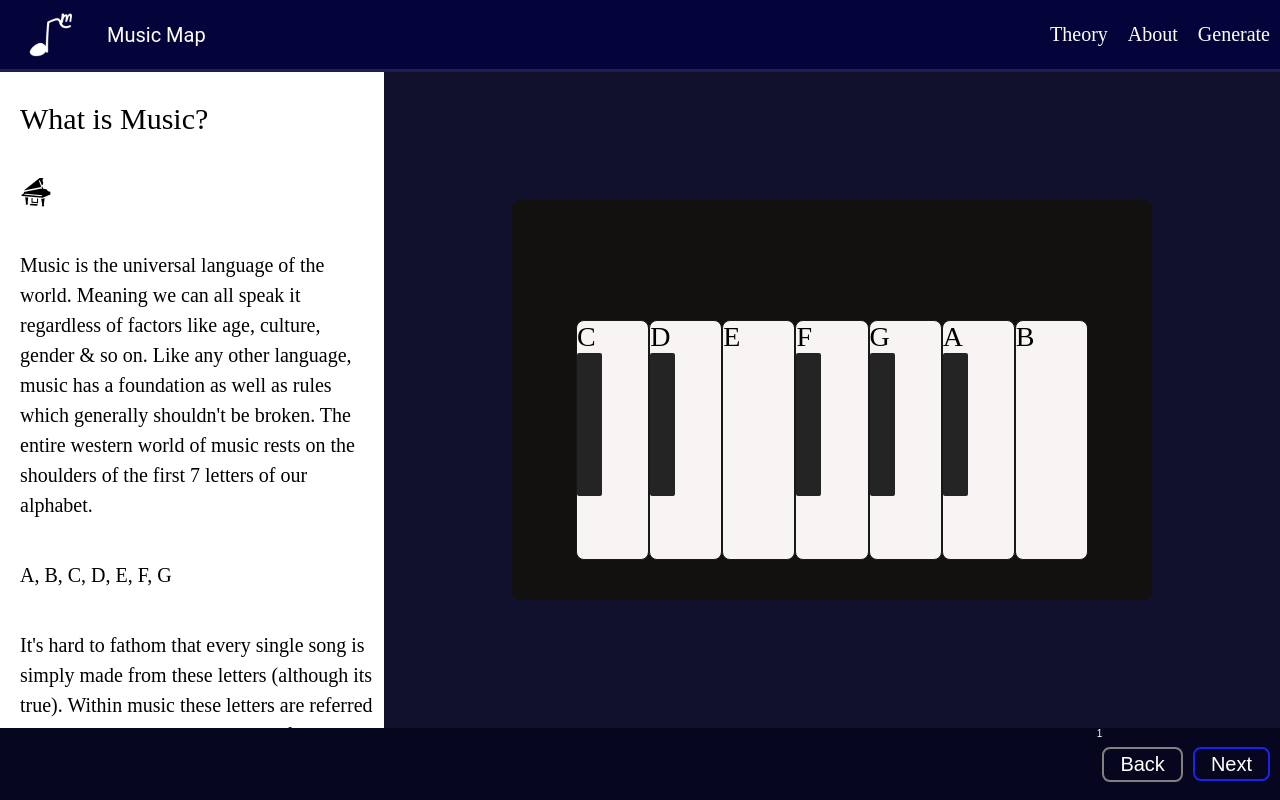
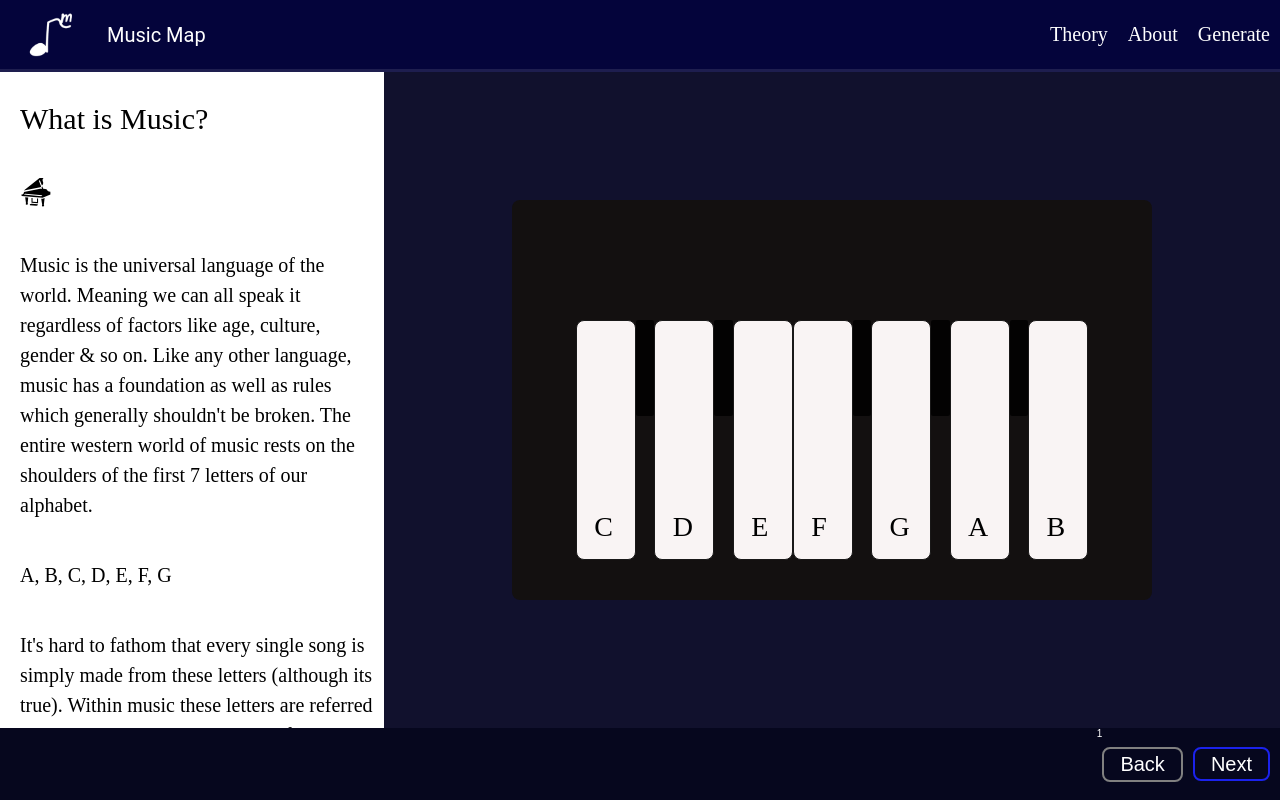
Before and after one commit to marshall-edmond/music-theory, a React (Vite) app in the folder frontend/: page /theory/notes in a window 1280 px wide. Built offline with nearby package versions, Linux system fonts and the light colour scheme.

Commit message:
Black and white keys are now siblings

```diff
--- a/frontend/src/components/Piano.tsx
+++ b/frontend/src/components/Piano.tsx
@@ -1,4 +1,5 @@
 import styles from '../styles/Piano.module.css';
+import React from 'react';
 
 interface PianoProps {
     activeNotes?: string[];
@@ -23,23 +24,26 @@ export default function Piano({ activeNotes = [], onPlay }: PianoProps) {
         <div className={styles.pianoContainer}>
             <div className={styles.keys}>
                 {OCTAVE.map((key) => (
+                    /* Map function must directly use key prop as well as only returns one parent */
+                    <React.Fragment key={key.note}>
+
+                        {/* logic for white keys */}
                         <div
-                        key={key.note}
                             className={`${styles.whiteKey} ${isNoteActive(key.note) ? styles.active : ''}`}
                             onClick={() => onPlay && onPlay(key.note)}
                         >
                             <div className={styles.keyLabel}>{key.note}</div>
+                        </div>
+
 
                         {key.hasSharp && (
                             <div
                                 className={`${styles.blackKey} ${isNoteActive(`${key.note}#`) ? styles.active : ''}`}
-                        onClick={(e) => {
-                            e.stopPropagation();
-                            onPlay && onPlay(`${key.note}#`);
-                                }}
-                            />
+                                onClick={() => onPlay && onPlay(`${key.note}#`)
+                            }/>
                         )}
-                    </div>
+
+                    </React.Fragment>
                 ))}
             </div>
         </div>
--- a/frontend/src/styles/Piano.module.css
+++ b/frontend/src/styles/Piano.module.css
@@ -30,12 +30,16 @@
     border-radius: 8px;
 
 
+
 }
 
 .keyLabel {
+    position:relative;
+    bottom: -80%;
     font-size : 28px;
     font-family: 'Proxima Nova';
     color: black;
+    left: 30%;
 
 }
 
```
Lines whose indentation alone changed are shown as unchanged.
